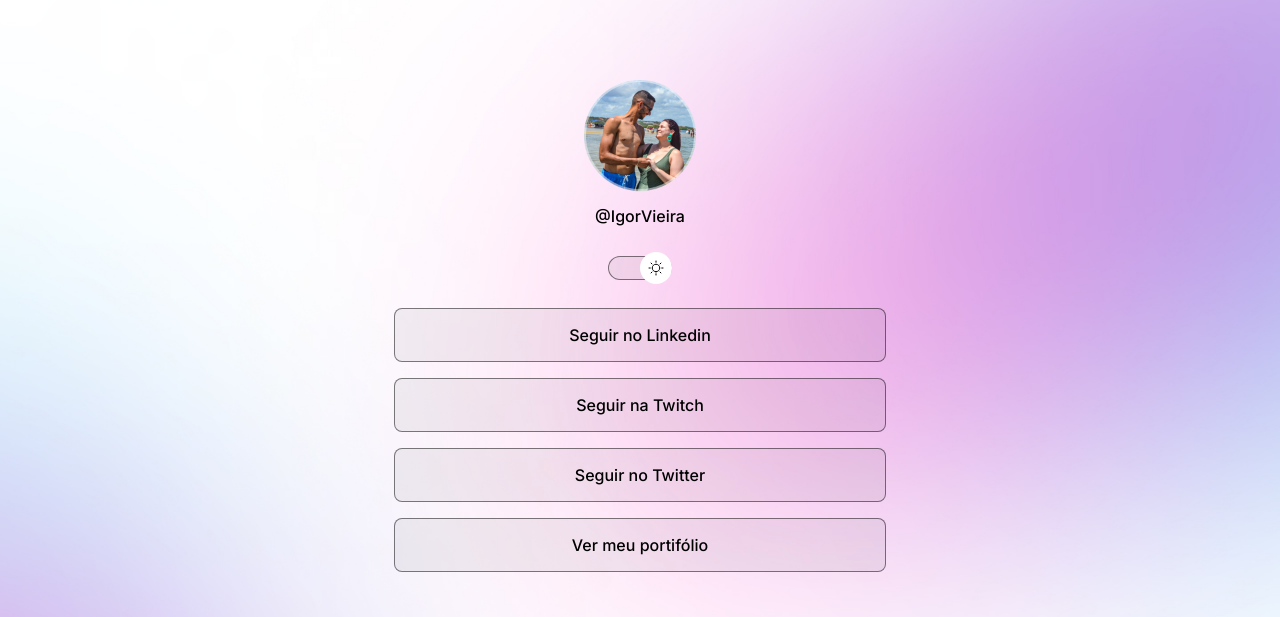
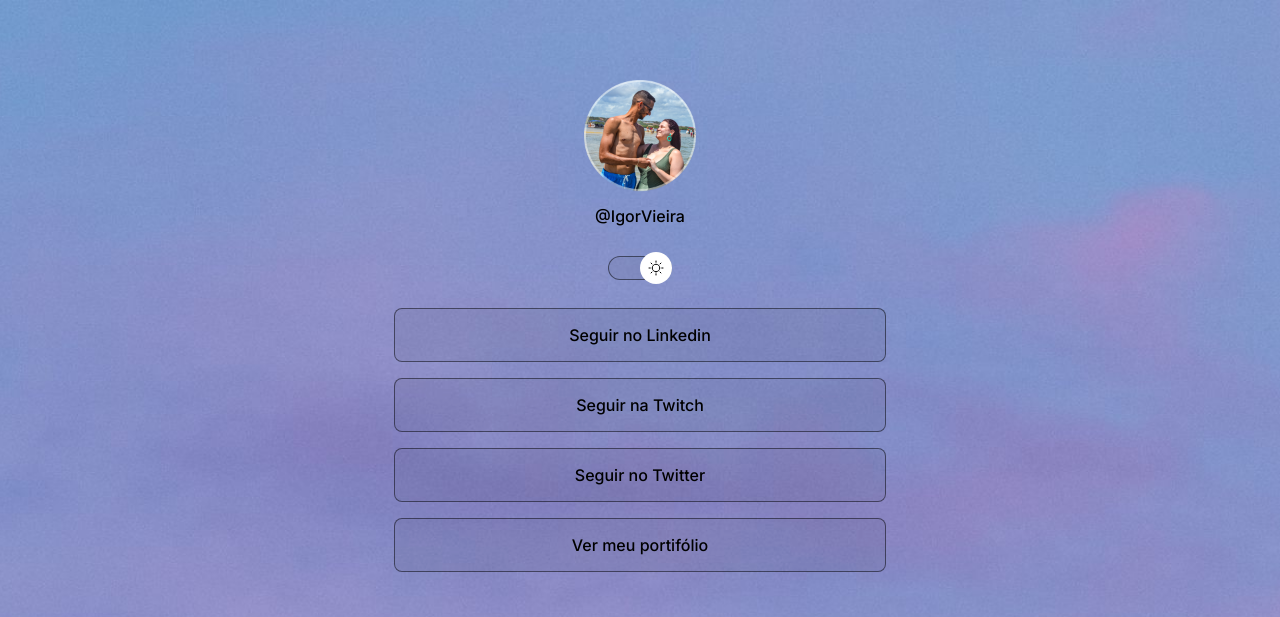
Before and after one commit to theigow/projeto, a plain HTML site: page index.html in a window 1280 px wide. Shown: the top 617 px of the page. Drawn offline with nearby package versions, Linux system fonts and the light colour scheme.

Commit message:
change-bg

```diff
--- a/style.css
+++ b/style.css
@@ -6,7 +6,7 @@
 
 :root {
   --text-color: white;
-  --bg-url: url(./assets/bg-mobile.jpg);
+  --bg-url: url(./assets/img-dark.jpg);
   --stroke-color: rgba(255, 255, 255, 0.5);
   --suface-color: rgba(255, 255, 255, 0.05);
   --surface-color-hover: rgba(255, 255, 255, 0.02);
@@ -16,9 +16,9 @@
 
 .light {
   --text-color: black;
-  --bg-url: url(./assets/bg-mobile-light.jpg);
+  --bg-url: url(./assets/img-light.jpg);
   --stroke-color: rgba(0, 0, 0, 0.5);
-  --surface-color: rgba(0, 0, 0, 0.05);
+  --surface-color: rgba(15, 11, 11, 0.05);
   --surface-color-hover: rgba(0, 0, 0, 0.02);
   --highlight-color: rgba(0, 0, 0, 0.1);
   --switch-bg-url: url(assets/sun.svg);
@@ -26,7 +26,7 @@
 
 body {
   /*
-  background-image: url(./assets/bg-mobile.jpg);
+  background-image: url(./assets/img-dark.jpg);
   background-repeat: no-repeat;
   background-position: top center;
   background-size: cover;
@@ -161,11 +161,11 @@ footer {
 /* media queries */
  @media (min-width: 700px) {
   :root {
-    --bg-url: url(./assets/bg-desktop.jpg);
+    --bg-url: url(./assets/img-dark.jpg);
   }
 
   .light {
-    --bg-url: url(./assets/bg-desktop-light.jpg);
+    --bg-url: url(./assets/img-light.jpg);
   }
  }
 
```
Also changed, not shown: assets/img-dark.jpg (added), assets/img-light.jpg (added).
